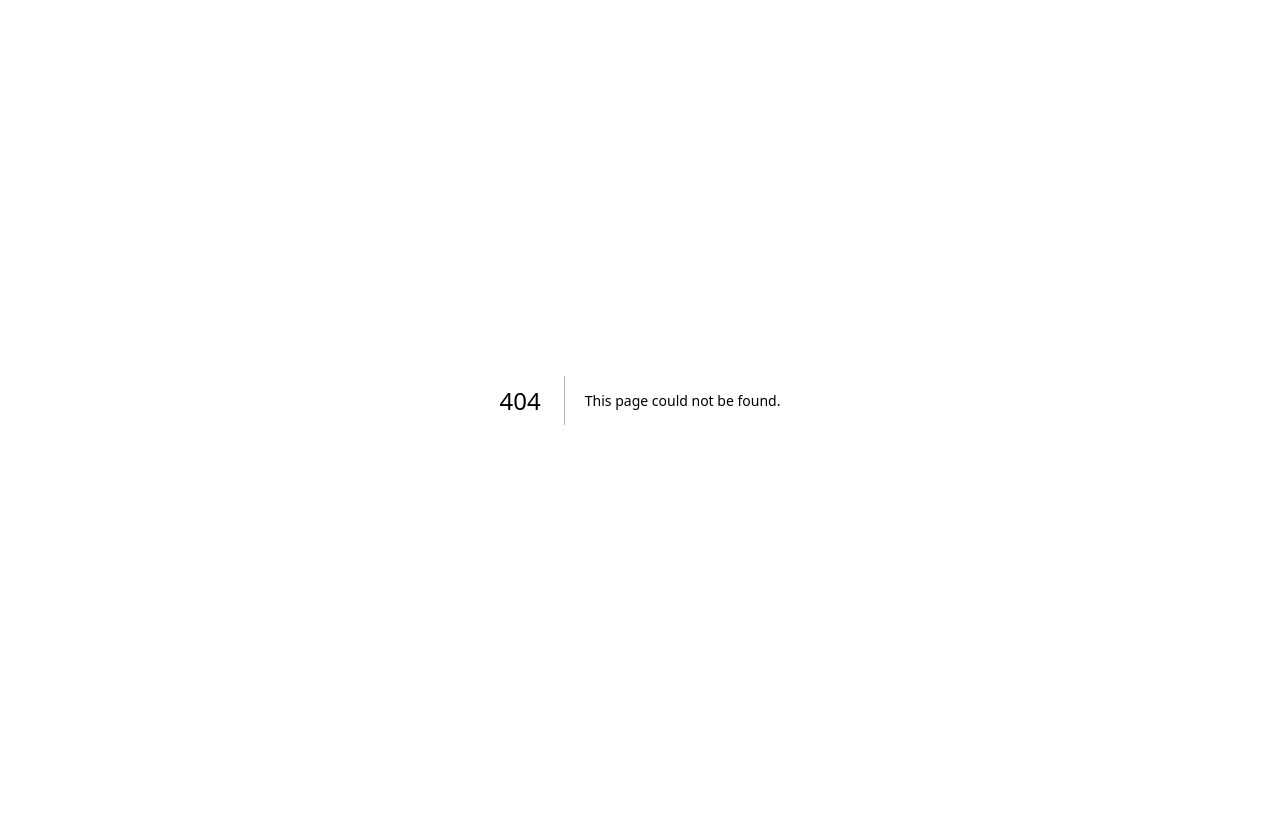
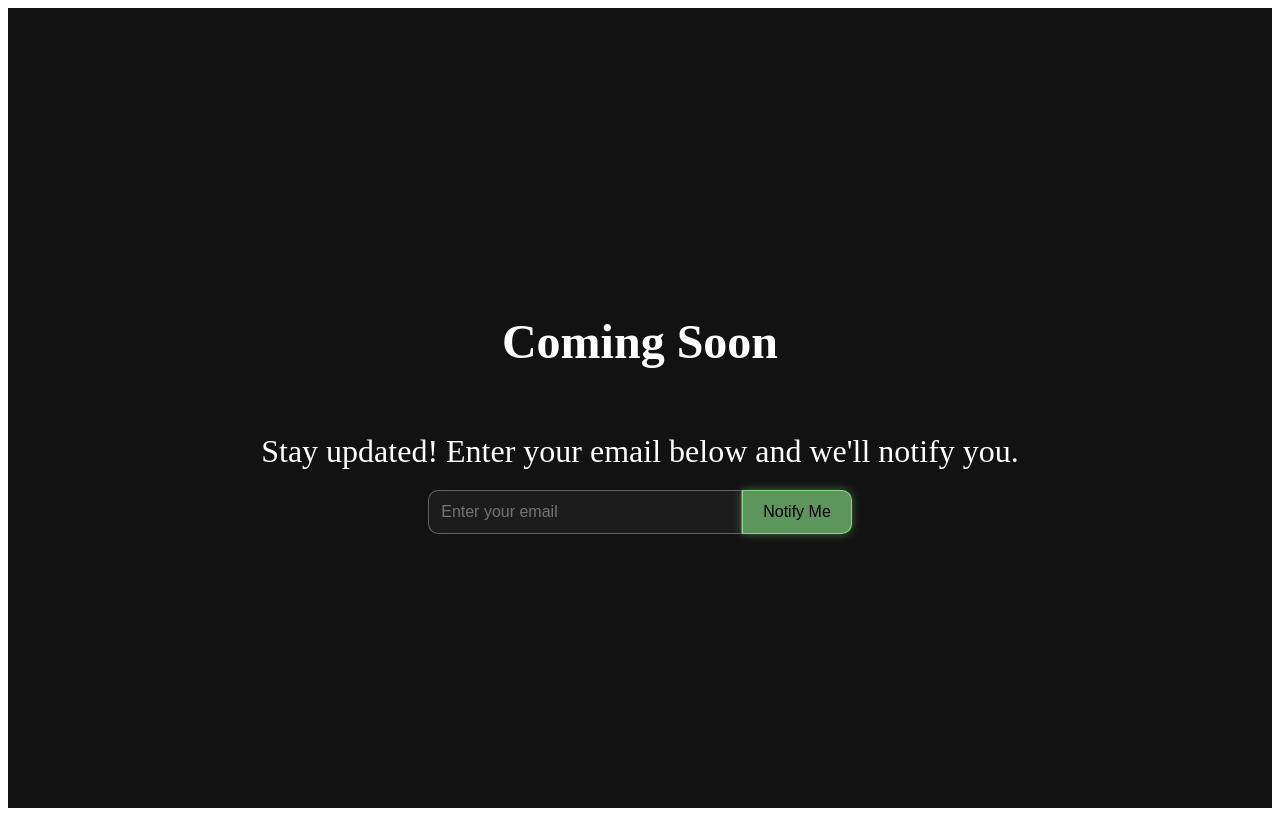
Before and after one commit to Balajiig/thumbgen_frontend, a Next.js app: page /edit in a window 1280 px wide. Before the commit this address had no page. Built offline with nearby package versions, Linux system fonts and the light colour scheme.

Commit message:
showing image

```diff
--- /dev/null
+++ b/pages/edit.js
@@ -0,0 +1,125 @@
+// pages/coming-soon.js
+import React, { useState } from 'react';
+
+const EditPage = () => {
+  const [email, setEmail] = useState('');
+  const [submitted, setSubmitted] = useState(false);
+
+  const handleEmailChange = (e) => {
+    setEmail(e.target.value);
+  };
+
+  const handleSubmit = () => {
+    if (email) {
+      // Handle email submission logic here
+      console.log('Email submitted:', email);
+      setSubmitted(true);
+    }
+  };
+
+  const handleHomeRedirect = () => {
+    // Redirect to home or another page
+    window.location.href = '/'; // Adjust with your actual home page route
+  };
+
+  return (
+    <div style={styles.container}>
+      <h1 style={styles.heading}>Coming Soon</h1>
+      <p style={styles.subheading}>Stay updated! Enter your email below and we&apos;ll notify you.</p>
+
+      {submitted ? (
+        <>
+          <p style={styles.successMessage}>Thank you for subscribing! We&apos;ll notify you soon.</p>
+          <button onClick={handleHomeRedirect} style={styles.homeButton}>
+            Go to Home
+          </button>
+        </>
+      ) : (
+        <div style={styles.emailContainer}>
+          <input
+            type="email"
+            value={email}
+            onChange={handleEmailChange}
+            placeholder="Enter your email"
+            style={styles.emailInput}
+          />
+          <button onClick={handleSubmit} style={styles.submitButton}>
+            Notify Me
+          </button>
+        </div>
+      )}
+    </div>
+  );
+};
+
+const styles = {
+  container: {
+    display: 'flex',
+    flexDirection: 'column',
+    justifyContent: 'center',
+    alignItems: 'center',
+    height: '100vh',
+    backgroundColor: '#121212',
+    color: '#fff',
+    textAlign: 'center',
+  },
+  heading: {
+    fontSize: '3rem',
+    fontWeight: 'bold',
+  },
+  subheading: {
+    fontSize: '2rem',
+    marginBottom: '20px',
+  },
+  emailContainer: {
+    display: 'flex',
+    justifyContent: 'center',
+    alignItems: 'center',
+    gap: '0', // No gap, button inside input bar
+  },
+  emailInput: {
+    padding: '12px',
+    fontSize: '1rem',
+    width: '300px',
+    border: '1px solid rgba(255, 255, 255, 0.3)', // Light border for the input field
+    borderRadius: '10px 0 0 10px', // Rounded left side
+    backgroundColor: 'rgba(35, 35, 35, 0.6)', // Similar to the ChatGPT search bar background
+    backdropFilter: 'blur(10px)', // Glassmorphism blur effect
+    color: '#d3d3d3', // Light grey text color
+    outline: 'none',
+    transition: 'all 0.3s ease',
+    paddingRight: '0', // Remove extra padding to make space for the button
+  },
+  submitButton: {
+    padding: '12px 20px',
+    fontSize: '1rem',
+    backgroundColor: 'rgba(144, 238, 144, 0.6)', // Light green background
+    border: '1px solid rgba(144, 238, 144, 0.8)', // Green border
+    borderRadius: '0 10px 10px 0', // Rounded right side for the button
+    color: '#000000', // Green text color
+    cursor: 'pointer',
+    backdropFilter: 'blur(10px)', // Glassmorphism blur effect
+    transition: 'all 0.3s ease',
+    outline: 'none',
+    boxShadow: '0 0 10px rgba(144, 238, 144, 0.4)', // Light green shadow on hover for the button
+  },
+  homeButton: {
+    padding: '12px 20px',
+    fontSize: '1rem',
+    backgroundColor: 'rgba(144, 238, 144, 0.6)', // Light green background (same as submit button)
+    border: '1px solid rgba(144, 238, 144, 0.8)', // Green border
+    borderRadius: '10px', // Rounded corners
+    color: '#000000', // Green text color
+    cursor: 'pointer',
+    backdropFilter: 'blur(10px)', // Glassmorphism blur effect
+    transition: 'all 0.3s ease',
+    outline: 'none',
+    boxShadow: '0 0 10px rgba(144, 238, 144, 0.4)', // Green shadow for hover effect
+  },
+  successMessage: {
+    fontSize: '1.5rem',
+    color: '#28a745',
+  },
+};
+
+export default EditPage;
```
Also changed, not shown: pages/index.js (+122 -70 lines), public/icon/download.png (added), public/icon/edit.png (added).
